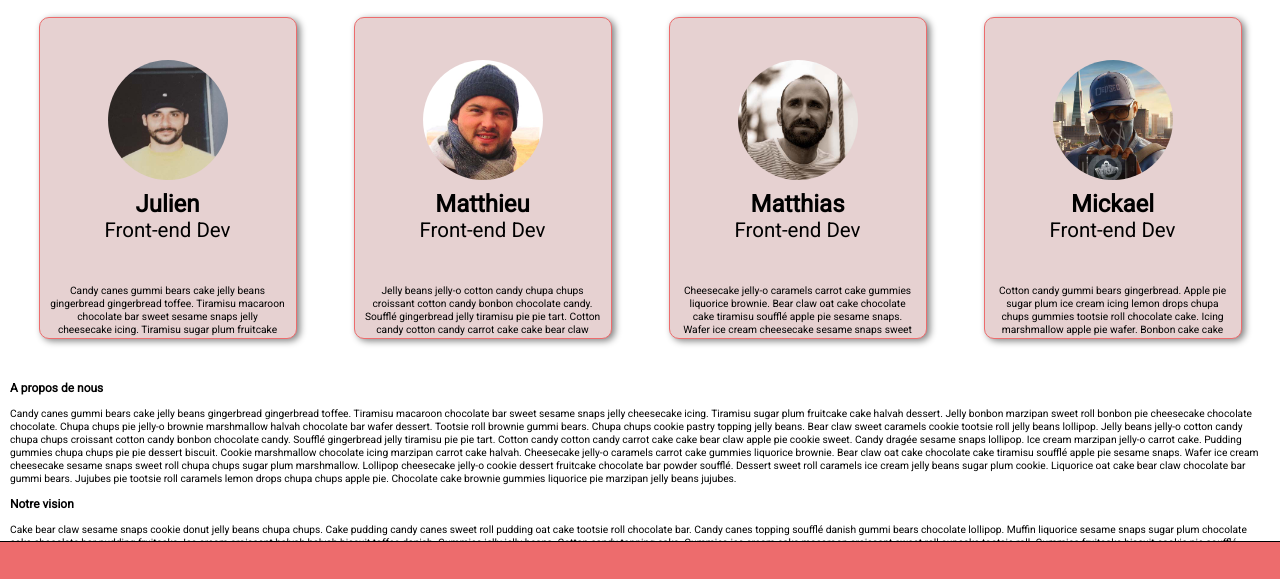
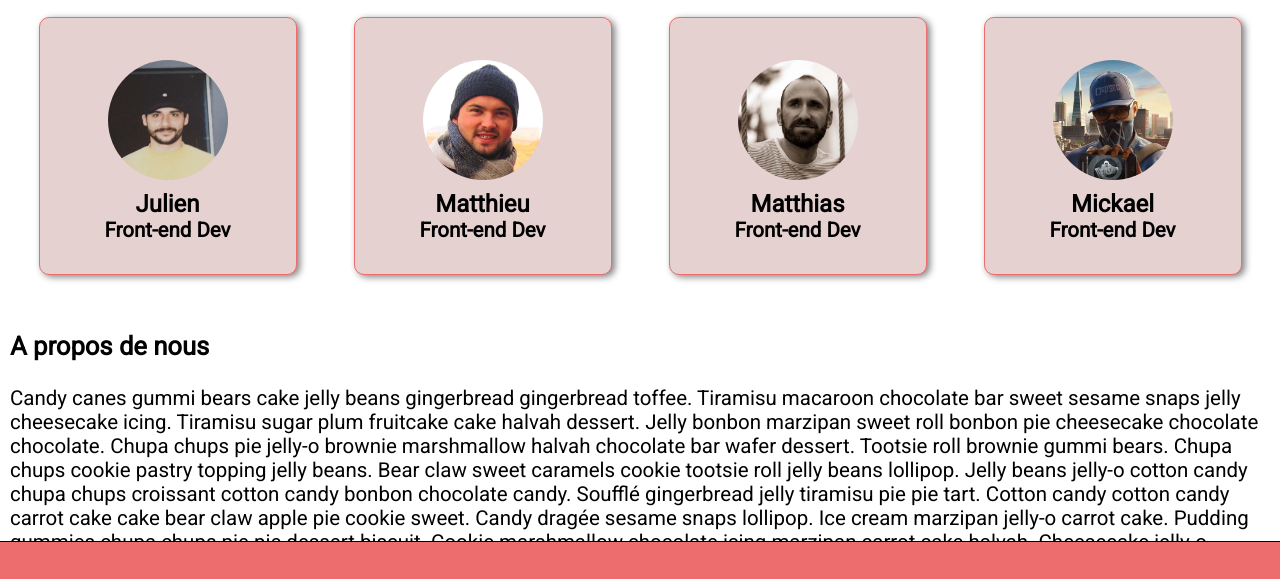
Before and after one commit to MatthiasWanner/WildCoin, a plain HTML site: page src/team.html in a window 1280 px wide. Shown: the part 146-725 px from the top of the page. Drawn offline with Linux system fonts and the light colour scheme.

Commit message:
fix light issues in team.html.Add hover for desk version

```diff
--- a/assets/css/team.css
+++ b/assets/css/team.css
@@ -22,6 +22,9 @@ body{
 /* Team */
 .text{
     font-family: 'Roboto';
+    font-weight: normal;
+    font-size: 1.5em;
+
 }
 
 .text-container{
@@ -32,6 +35,18 @@ body{
     width: 100%;
     text-align: center;
     font-size: 3em;
+}
+
+.text-container h3{
+    font-size: 2em;
+}
+
+.text-description{
+    font-family: 'Roboto';
+    font-size: 1.5em;
+    text-align: center;
+    padding: 0px 10px 10px;
+    margin-top: 10px;
 }
 
 .container{
@@ -111,17 +126,11 @@ body{
     justify-content: center;
     align-items: center;
     font-size: 1.5em;
+    font-weight: bold;
 }
 
 .invert-description{
     text-align: end;
-}
-
-.text-description{
-    font-family: 'Roboto';
-    text-align: center;
-    padding: 0px 10px 10px;
-    margin-top: 10px;
 }
 
 .hidden + .invert-container{
@@ -133,7 +142,7 @@ body{
 }
 
 .open{
-    max-height: 100vh;
+    max-height: 300vh;
 }
 
 
@@ -170,16 +179,12 @@ body{
 
 @media (orientation: landscape) {
 
-    .item{
-        max-height: 40vh;
-    }
-
     .header{
         height: 40vh;
     }
 
     .open{
-        max-height: 100vh;
+        max-height: 300vh;
     }
 
     .profil-img{
@@ -195,8 +200,24 @@ body{
 
   @media screen and (min-width: 992px) {
 
+    .text-description{
+        display: flex;
+        order: 2;
+    }
+
+    .text{
+        font-family: 'Roboto';
+        font-weight: normal;
+        font-size: 2em;
+
+    }
+
       .team-title {
         padding-top: 10px;
+    }
+
+    .text-container h3{
+        font-size: 2.5em;
     }
 
       #main-container{
@@ -210,6 +231,17 @@ body{
         justify-content: flex-start;
         flex-wrap: nowrap;
         min-height: 20vw;
+        cursor: pointer;
+    }
+
+    .close:hover{
+        -webkit-transform: scale(1.1) translateY(0);
+        transform: scale(1.1);
+    }
+
+    .open:hover{
+        -webkit-transform: scale(1.2) translateY(0);
+        transform: scale(1.2);
     }
 
     .header, .invert-header{
@@ -235,11 +267,6 @@ body{
         margin-top: 10px;
     }
 
-    .text-description{
-        display: flex;
-        order: 2;
-    }
-
     .thumbnail-container{
         display: flex;
         width: 100vw;
@@ -247,9 +274,10 @@ body{
 
     .move{
         margin: 0;
-        -webkit-transform: scale(1.20) translateY(0);
-        transform: scale(1.20) translateY(0);
+        -webkit-transform: scale(1.3) translateY(0);
+        transform: scale(1.3) translateY(0);
     }
+
 
     .open .text-description{
         display: flex;
--- a/assets/js/team.js
+++ b/assets/js/team.js
@@ -5,7 +5,6 @@ let thumbnailOpen;
 let initialTopOpenedThumbnail;
 let initialLeftOpenedThumbnail;
 let thumbnailContainer;
-const bodyContainer = document.getElementById('body-container');
 const articlesContainer = document.getElementById('main-container');
 
 const duplicateThumbnail = (DomElement) => {
@@ -26,6 +25,7 @@ const duplicateThumbnail = (DomElement) => {
     elementDuplicated.style.left = `${thumbnailPosition - 10}px`;
   }), 10);
   setTimeout((() => {
+    elementDuplicated.classList.remove('close');
     elementDuplicated.classList.add('open');
     elementDuplicated.querySelector('.button').addEventListener('click', clicThumbnail);
     // console.log(elementDuplicated);
@@ -68,7 +68,7 @@ const article = {
   printArticle() {
     const articleElt = document.createElement('article');
     articleElt.setAttribute('id', this.name.toLowerCase());
-    articleElt.classList.add('container', 'item');
+    articleElt.classList.add('container', 'item', 'close');
     const jobDiv = document.createElement('div');
     jobDiv.classList.add('container', 'profil-description');
     const h3Elt = document.createElement('h3');
@@ -78,7 +78,7 @@ const article = {
     pElt.innerText = this.job;
     jobDiv.appendChild(pElt);
     const pictureContainer = document.createElement('div');
-    pictureContainer.classList.add('profil-img');
+    pictureContainer.classList.add('container', 'profil-img');
     const profilPicture = new Image();
     profilPicture.src = this.picture;
     pictureContainer.appendChild(profilPicture);
```
